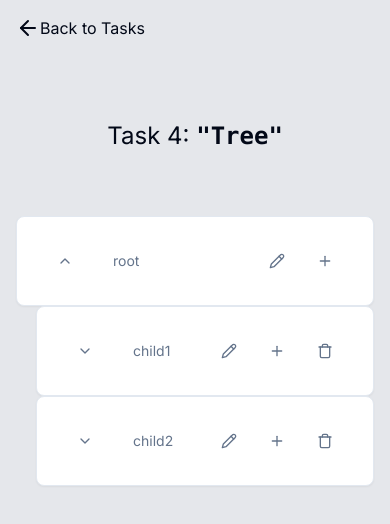
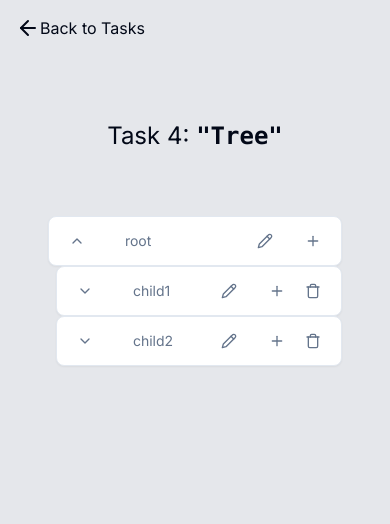
Before and after one commit to kicky1/interview, a Next.js app: page /task/tree in a window 390 px wide. Both pictures are taken after a click on the button 105 px from the left and 261 px from the top of the page. Shown: the top 524 px of the page. Built offline with nearby package versions, Linux system fonts and the light colour scheme.

Commit message:
fix: responsivity

```diff
--- a/app/task/tree/page.tsx
+++ b/app/task/tree/page.tsx
@@ -140,8 +140,8 @@ function TreeStructure({ treeObject }: TreeStructureProps) {
     <>
       {tree.map((node: TTree) => (
         <>
-          <Card>
-            <CardHeader>
+          <Card className='max-w-xs sm:max-w-4xl'>
+            <div className='p-1 sm:p-4'>
               <CardDescription>
                 <div className="flex items-center">
                   {node.children.length > 0 &&
@@ -169,7 +169,7 @@ function TreeStructure({ treeObject }: TreeStructureProps) {
                         }}
                       />
                     :
-                      <span className='ml-4'>{node.name}</span>
+                      <span className='ml-4 truncate '>{node.name}</span>
                     }
                     <div className='flex grow'></div>
                     {isEditing ?
@@ -195,7 +195,7 @@ function TreeStructure({ treeObject }: TreeStructureProps) {
                       {
                         node.depth > 0 &&
                         <>
-                          <Button variant="ghost" onClick={() => handleDeleteNode(node)}>
+                          <Button className='pl-1' variant="ghost" onClick={() => handleDeleteNode(node)}>
                             <Trash className="w-4 h-4" />
                           </Button>
                         </>
@@ -205,12 +205,12 @@ function TreeStructure({ treeObject }: TreeStructureProps) {
                   }
                 </div>
               </CardDescription>
-            </CardHeader>
+                  </div>
           </Card>
           {visibleNodes.includes(node.id) && node.children.length > 0 && (
-            <div className="pl-5">
+            <div className="pl-2 sm:pl-5">
               {node.children.map((childNode) => (
-                <TreeStructure key={node.id} treeObject={[childNode]} />
+                <TreeStructure key={childNode.id} treeObject={[childNode]} />
               ))}
             </div>
           )}
@@ -232,9 +232,7 @@ export default function Page() {
         </p>
         <div className="flex flex-col items-center justify-start mt-16">
           <div className="w-full">
-            <div className="container text-start px-4 sm:px-8">
-              <TreeStructure key={treeObject.id} treeObject={[treeObject]} />
-            </div>
+            <TreeStructure key={treeObject.id} treeObject={[treeObject]} />
           </div>
         </div>
       </div>
```
